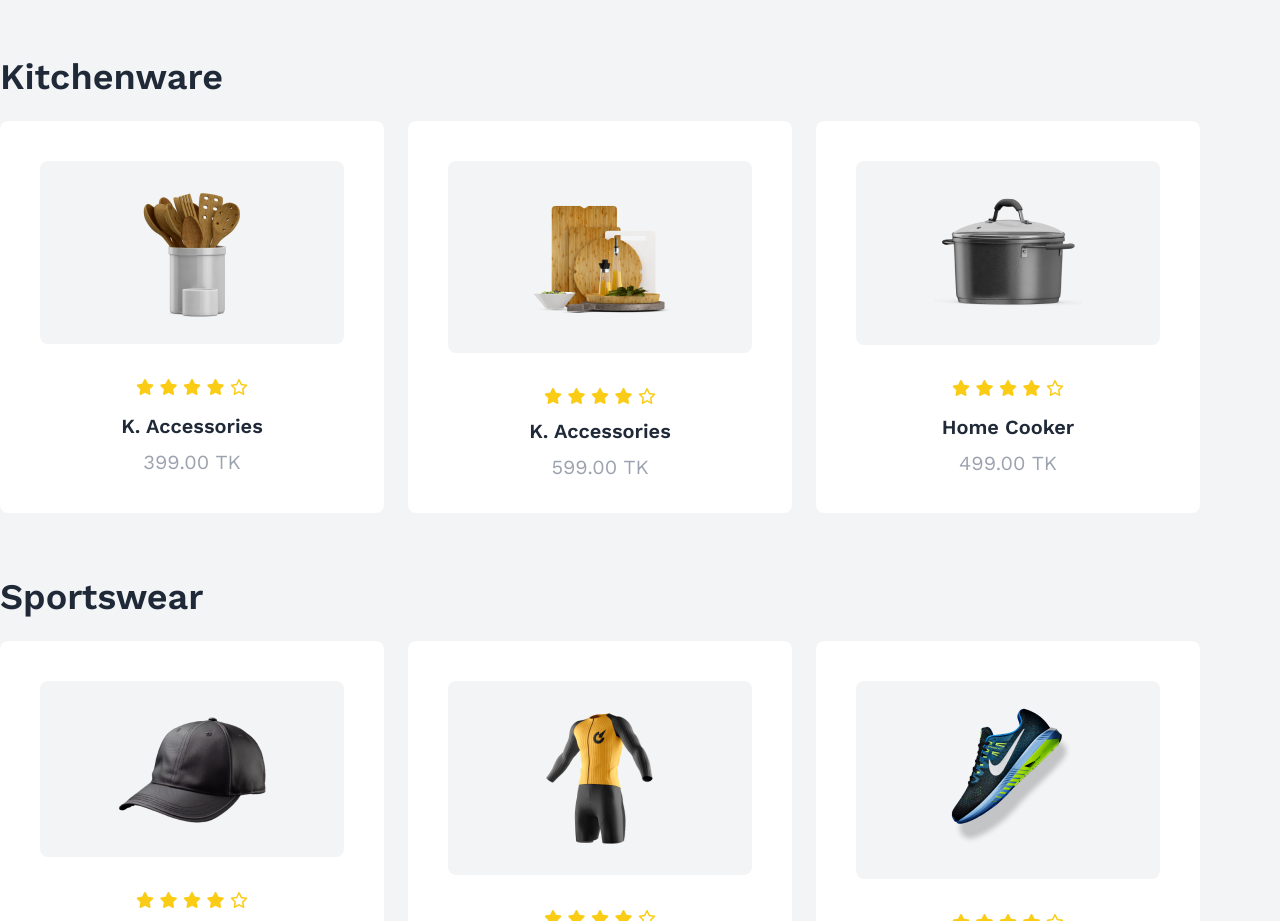
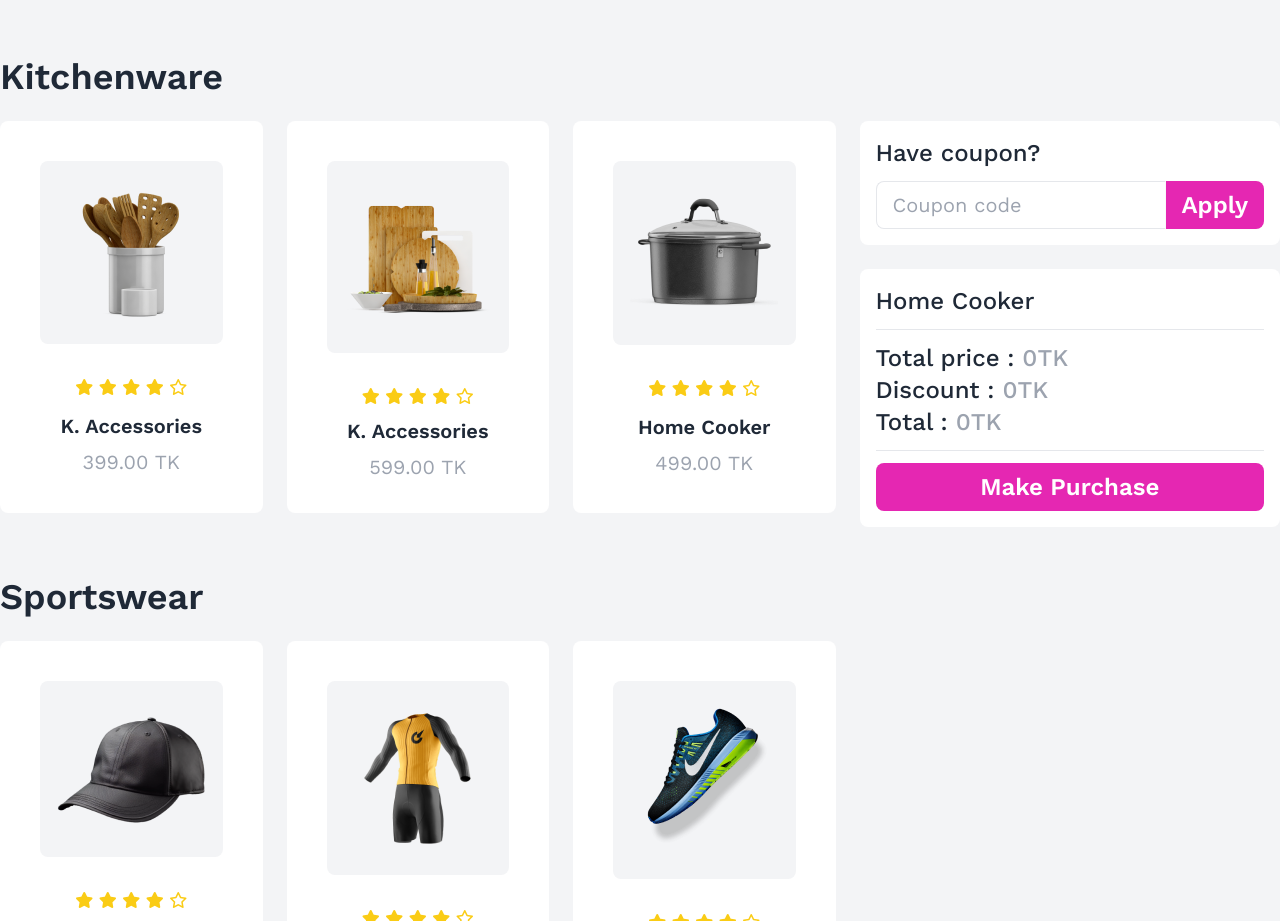
Before and after one commit to abunaim5/summer-sale, a plain HTML site: page index.html in a window 1280 px wide. Shown: the part 800-1721 px from the top of the page. Drawn offline with nearby package versions, Linux system fonts and the light colour scheme.

Commit message:
added cart and purchase section with styles

```diff
--- a/index.html
+++ b/index.html
@@ -31,15 +31,15 @@
             </div>
         </section>
     </header>
-    <main class="py-20">
+    <main class="container mx-auto flex gap-6 py-20">
         <!-- items section -->
-        <section class="container mx-auto space-y-16">
+        <section class="w-full space-y-16 flex-1">
             <!-- kitchenware items section -->
             <div class="space-y-6">
                 <h2 class="text-4xl font-semibold">Kitchenware</h2>
                 <div class="flex gap-6">
                     <!-- first card -->
-                    <div class="items card w-96 bg-base-100 rounded-lg">
+                    <div class="items card w-full bg-base-100 rounded-lg">
                         <figure class="px-10 pt-10">
                             <div class="bg-gray-100 w-full flex items-center justify-center py-6 rounded-lg">
                                 <img src="images/prod1.png" alt="product" />
@@ -58,7 +58,7 @@
                         </div>
                     </div>
                     <!-- second card -->
-                    <div class="items card w-96 bg-base-100 rounded-lg">
+                    <div class="items card w-full bg-base-100 rounded-lg">
                         <figure class="px-10 pt-10">
                             <div class="bg-gray-100 w-full flex items-center justify-center py-6 rounded-lg">
                                 <img src="images/prod2.png" alt="product" />
@@ -77,7 +77,7 @@
                         </div>
                     </div>
                     <!-- third card -->
-                    <div class="items card w-96 bg-base-100 rounded-lg">
+                    <div class="items card w-full bg-base-100 rounded-lg">
                         <figure class="px-10 pt-10">
                             <div class="bg-gray-100 w-full flex items-center justify-center py-6 rounded-lg">
                                 <img src="images/prod3.png" alt="product" />
@@ -102,7 +102,7 @@
                 <h2 class="text-4xl font-semibold">Sportswear</h2>
                 <div class="flex gap-6">
                     <!-- first card -->
-                    <div class="items card w-96 bg-base-100 rounded-lg">
+                    <div class="items card w-full bg-base-100 rounded-lg">
                         <figure class="px-10 pt-10">
                             <div class="bg-gray-100 w-full flex items-center justify-center py-6 rounded-lg">
                                 <img src="images/prod4.png" alt="product" />
@@ -121,7 +121,7 @@
                         </div>
                     </div>
                     <!-- second card -->
-                    <div class="items card w-96 bg-base-100 rounded-lg">
+                    <div class="items card w-full bg-base-100 rounded-lg">
                         <figure class="px-10 pt-10">
                             <div class="bg-gray-100 w-full flex items-center justify-center py-6 rounded-lg">
                                 <img src="images/prod5.png" alt="product" />
@@ -140,7 +140,7 @@
                         </div>
                     </div>
                     <!-- third card -->
-                    <div class="items card w-96 bg-base-100 rounded-lg">
+                    <div class="items card w-full bg-base-100 rounded-lg">
                         <figure class="px-10 pt-10">
                             <div class="bg-gray-100 w-full flex items-center justify-center py-6 rounded-lg">
                                 <img src="images/prod6.png" alt="product" />
@@ -165,7 +165,7 @@
                 <h2 class="text-4xl font-semibold">Furniture</h2>
                 <div class="flex gap-6">
                     <!-- first card -->
-                    <div class="items card w-96 bg-base-100 rounded-lg">
+                    <div class="items card w-full bg-base-100 rounded-lg">
                         <figure class="px-10 pt-10">
                             <div class="bg-gray-100 w-full flex items-center justify-center py-6 rounded-lg">
                                 <img src="images/prod7.png" alt="product" />
@@ -184,7 +184,7 @@
                         </div>
                     </div>
                     <!-- second card -->
-                    <div class="items card w-96 bg-base-100 rounded-lg">
+                    <div class="items card w-full bg-base-100 rounded-lg">
                         <figure class="px-10 pt-10">
                             <div class="bg-gray-100 w-full flex items-center justify-center py-6 rounded-lg">
                                 <img src="images/prod8.png" alt="product" />
@@ -203,7 +203,7 @@
                         </div>
                     </div>
                     <!-- third card -->
-                    <div class="items card w-96 bg-base-100 rounded-lg">
+                    <div class="items card w-full bg-base-100 rounded-lg">
                         <figure class="px-10 pt-10">
                             <div class="bg-gray-100 w-full flex items-center justify-center py-6 rounded-lg">
                                 <img src="images/prod9.png" alt="product" />
@@ -225,8 +225,30 @@
             </div>
         </section>
         <!-- cart and purchase section -->
-        <section>
-
+        <section class="space-y-6 pt-16">
+            <div class="bg-white rounded-lg p-4 space-y-3">
+                <h3 class="text-2xl font-medium">Have coupon?</h3>
+                <div class="flex">
+                    <input type="text" name=""
+                        class="text-xl px-4 py-2 rounded-l-lg outline-none border border-r-gray-50" id="coupon-input"
+                        placeholder="Coupon code">
+                    <button class="bg-[#E527B2] px-4 py-2 rounded-r-lg text-2xl font-semibold text-white">Apply</button>
+                </div>
+            </div>
+            <div class="bg-white rounded-lg p-4 space-y-3">
+                <ul class="text-2xl font-medium">
+                    <li>Home Cooker</li>
+                </ul>
+                <hr>
+                <div class="text-2xl font-medium">
+                    <h5>Total price : <span class="text-gray-400">0</span><span class="text-gray-400">TK</span></h5>
+                    <h5>Discount : <span class="text-gray-400">0</span><span class="text-gray-400">TK</span></h5>
+                    <h5>Total : <span class="text-gray-400">0</span><span class="text-gray-400">TK</span></h5>
+                </div>
+                <hr>
+                <button class="w-full bg-[#E527B2] px-4 py-2 rounded-lg text-2xl font-semibold text-white">Make
+                    Purchase</button>
+            </div>
         </section>
     </main>
 </body>
```
